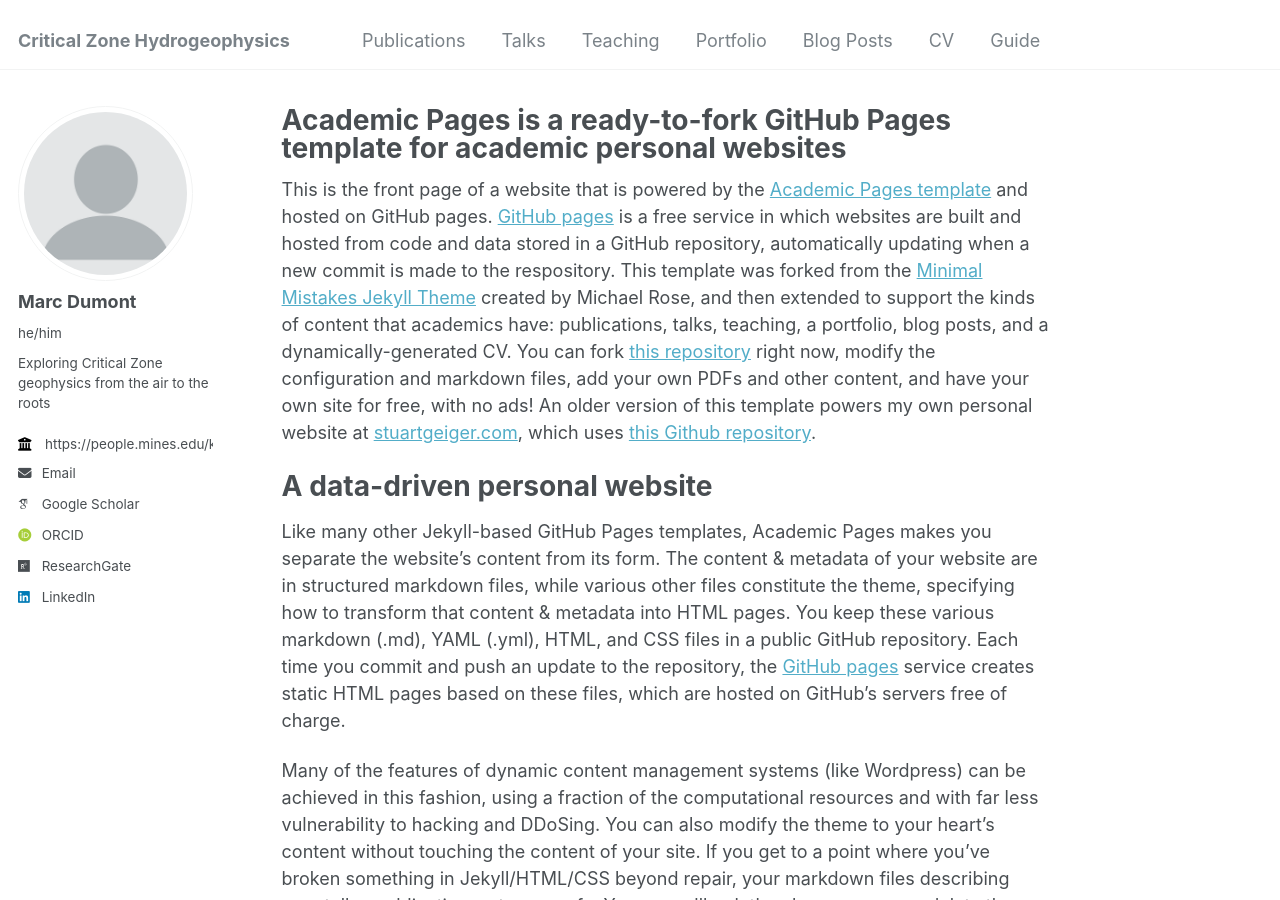
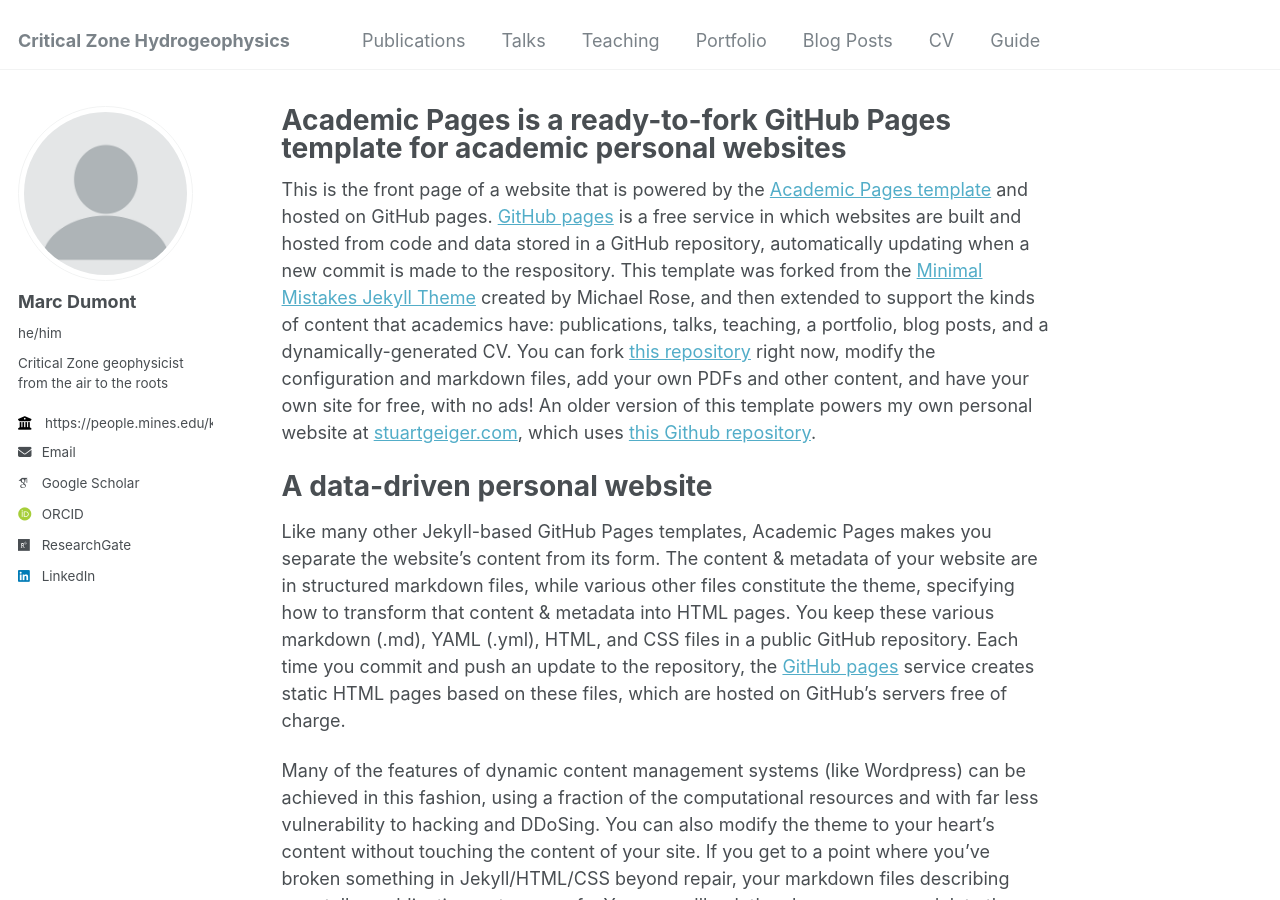
Before and after one commit to HydroDumont/hydrodumont.github.io, a Jekyll site: the page built from _pages/about.md, in a window 1280 px wide and 900 px high. Built offline with Jekyll 4.4.1, drawn with Linux system fonts in a browser that asks for light colours; some web fonts are replaced.

Commit message:
Update _config.yml

```diff
--- a/_config.yml
+++ b/_config.yml
@@ -24,7 +24,7 @@ author:
   avatar           : "profile.png"
   name             : "Marc Dumont"
   pronouns         : "he/him"
-  bio              : "Exploring Critical Zone geophysics from the air to the roots"
+  bio              : "Critical Zone geophysicist from the air to the roots"
   university       : "Colorado School of Mines"
   employer         : "https://people.mines.edu/ksingha/"
   uri              : # URL
```
